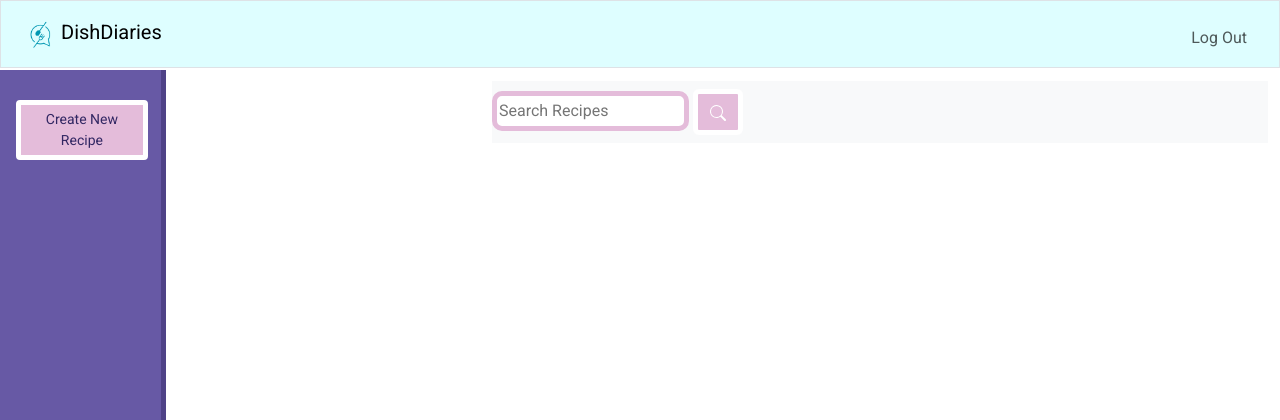
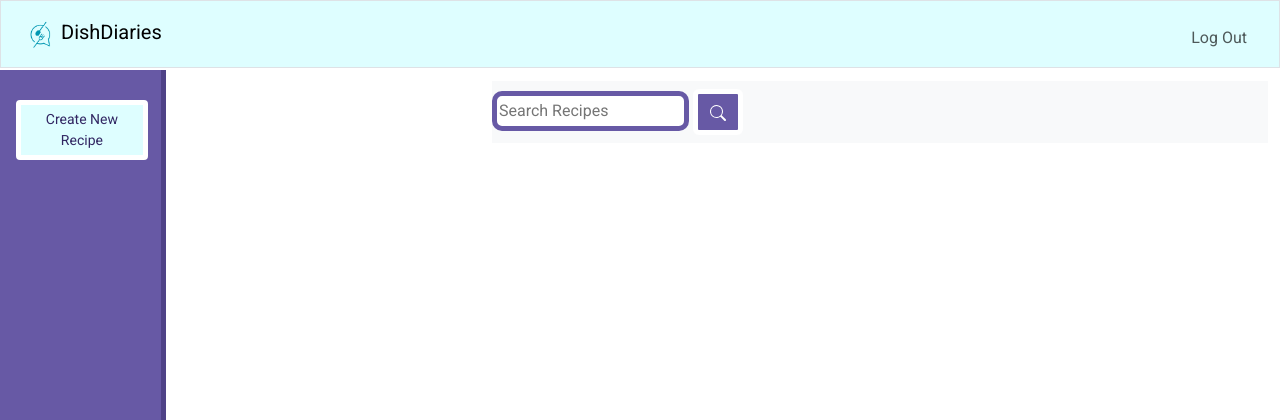
Before and after one commit to laisrz/DishDiaries, a Flask app: page / in a window 1280 px wide. Shown: the top 420 px of the page. Run offline with Flask 3, Linux system fonts and the light colour scheme; the visitor is signed in with stand-in values (Sample User, id 1); data that the repository does not hold is empty.

Commit message:
style: adjust color of search button

```diff
--- a/static/styles.css
+++ b/static/styles.css
@@ -24,11 +24,14 @@ p {
     background-color: #defeff;
     padding-right: 1.5rem;
 
+
 }
 
 .navbar-brand {
     margin-left: 20px;
     margin-right: 20px;
+
+
 }
 
 #logo {
@@ -48,7 +51,7 @@ p {
 }
 
 .login-border {
-    margin-left: 200px;
+    margin-left: 12rem;
     margin-right: 200px;
     margin-top: 2rem;
     border-style: solid;
@@ -74,17 +77,17 @@ p {
 #input_search {
 
     border-radius: 10px;
-    border-color: #e4bcda;
+    border-color: #6759a5;
     height: 2.5rem;
-    color: #322763;
+    border-width: thick;
     border-style: solid;
-    border-width: thick;
+
 
 }
 
 .btn-outline-light {
 
-    background-color: #e4bcda;
+    background-color: #6759a5;
     border-color: #ffffff;
     color: #322763;
     border-style: solid;
@@ -127,7 +130,7 @@ p {
   .btn-light {
     margin-left: 1rem;
     margin-right: 0.85rem;
-    background-color: #e4bcda;
+    background-color: #defeff;
     border-color: #ffffff;
     color: #322763;
     border-style: solid;
@@ -149,10 +152,6 @@ p {
     margin-right: 1rem;
 
 
-}
-
-.row {
-    margin-left: 0.15rem;
 }
 
 
--- a/templates/login.html
+++ b/templates/login.html
@@ -7,7 +7,7 @@
 {% block main %}
 
 <div class="container">
-    <div class="row justify-content-center login-border">
+    <div class="login-border row justify-content-center ">
         <div class="col-md-6 login_image">
             <div class="wrap ">
                 <img class="img-fluid" src="/static/images/login_image.jpg" style="width: 300px; height: 400px">
```
